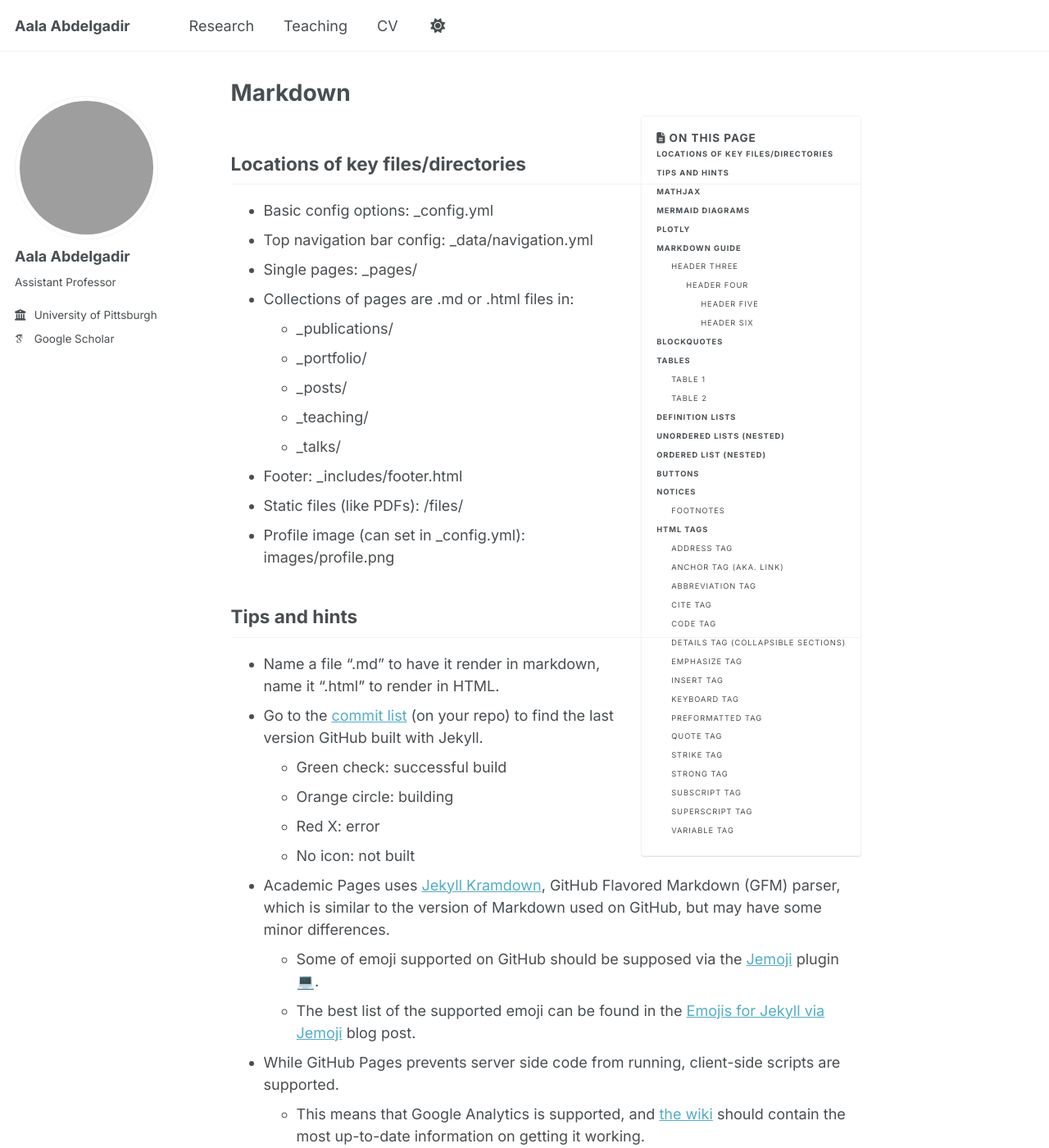
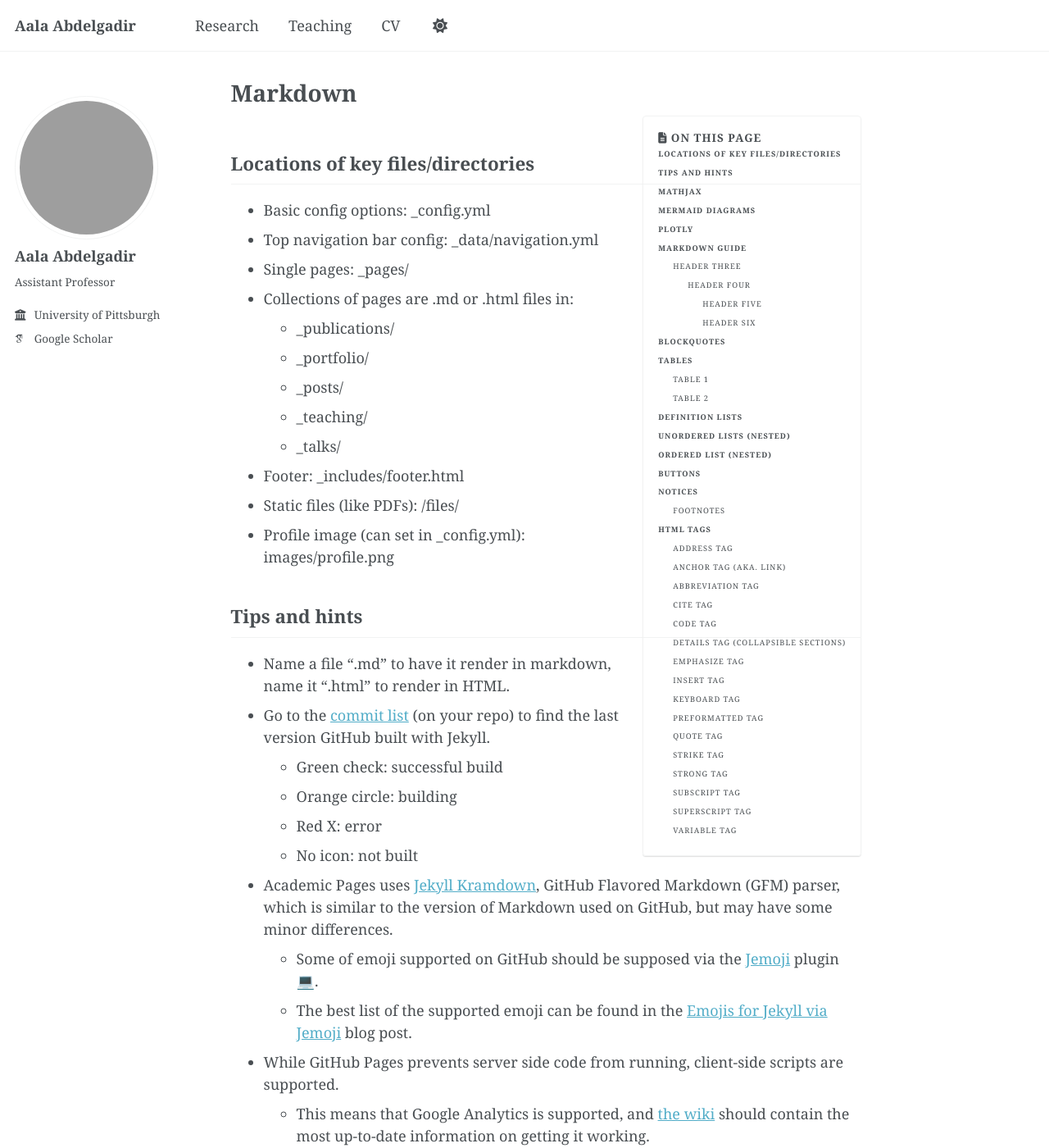
Before and after one commit to aabdelgadir/aabdelgadir.github.io, a Jekyll site: the page built from _pages/markdown.md, in a window 1280 px wide and 1400 px high. Shown: the whole window at 82% size. Built offline with Jekyll 4.4.1, drawn with Linux system fonts in a browser that asks for light colours; emoji names are drawn with the system emoji font; some web fonts are replaced; a script bundle is joined from its source files by our own code; library files that are not in the unit come from our copies.

Commit message:
Change sans-serif font to Merriweather

```diff
--- a/_sass/_themes.scss
+++ b/_sass/_themes.scss
@@ -15,7 +15,7 @@
 
 /* System typefaces */
 $serif                      : Georgia, Times, serif;
-$sans-serif                 : "Inter", -apple-system, ".SFNSText-Regular", "San Francisco", "Roboto", "Segoe UI", "Helvetica Neue", "Lucida Grande", Arial, sans-serif;
+$sans-serif                 : "Merriweather", Georgia, serif;
 $monospace                  : Monaco, Consolas, "Lucida Console", monospace;
 
 /* Sans serif typefaces */
```
